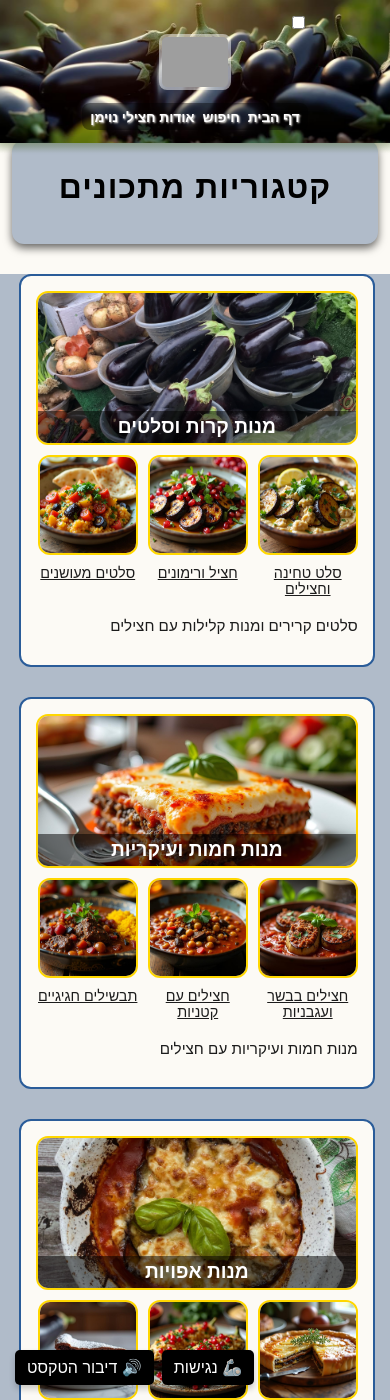
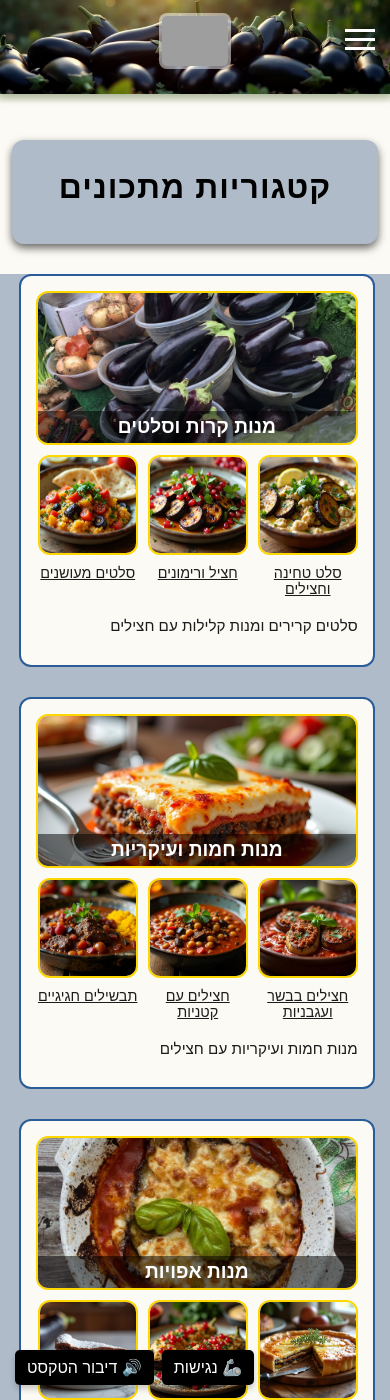
Before and after one commit to guynoyman63/eggplant-recipes-site, a Jekyll site: the page built from index.md, in a window 390 px wide and 1400 px high. Built offline with Jekyll 4.4.1, drawn with Linux system fonts in a browser that asks for light colours; grey boxes are pictures that could not be loaded.

Commit message:
Update main.scss

```diff
--- a/assets/css/main.scss
+++ b/assets/css/main.scss
@@ -206,6 +206,7 @@ body {
 /* ---------------------------------------------------------
    3) Header
    --------------------------------------------------------- */
+
 .site-header {
   position: fixed;
   top: 0;
@@ -249,12 +250,19 @@ body {
   }
 }
 
+.header-inner {
+  position: relative;
+  width: 100%;
+  display: flex;
+  align-items: center;
+  justify-content: center; /* שומר את הלוגו באמצע */
+}
+
 .site-logo {
   display: flex;
   justify-content: center;
   align-items: center;
   margin-bottom: 0.5rem;
-    position: relative;
   z-index: 2;
 
   img.logo-img {
@@ -288,7 +296,7 @@ body {
     @media (max-width: 768px) {
       gap: 0.8rem;
       padding: 0.3rem 0.8rem;
-        overflow-x: auto;
+      overflow-x: auto; /* במצב רוחב צר */
     }
   }
 
@@ -311,6 +319,71 @@ body {
   }
 }
 
+/* ---------------------------------------------------------
+   תוספת עבור תפריט המבורגר במובייל
+   --------------------------------------------------------- */
+
+/* הסתרת ה-checkbox עצמו בדסקטופ ובכלל */
+.nav-toggle {
+  display: none;
+}
+
+/* ברירת מחדל: מוסתר בדסקטופ, יוצג רק במובייל */
+.nav-toggle-label {
+  display: none;
+  cursor: pointer;
+
+  span {
+    display: block;
+    width: 30px;
+    height: 3px;
+    margin: 6px auto;
+    background-color: #fff;
+    transition: all 0.3s ease;
+  }
+}
+
+@media (max-width: 768px) {
+  .nav-toggle-label {
+    display: block;
+    position: absolute;
+    top: 10px;  /* מרווח מהחלק העליון */
+    right: 15px; /* מרווח מהצד */
+    z-index: 101;
+  }
+
+  /* הסתרת רשימת הניווט כברירת מחדל במובייל */
+  .site-nav ul {
+    display: none !important;
+    flex-direction: column;
+    gap: 1rem;
+    background: rgba(0, 0, 0, 0.8);
+    padding: 1rem;
+    border-radius: 8px;
+    position: absolute;
+    top: 70px;  /* מיקום התפריט מתחת ללוגו/כותרת */
+    right: 10px;
+    min-width: 150px;
+    z-index: 100;
+  }
+
+  /* הצגת התפריט כשה-checkbox מסומן */
+  /* חשוב: כאן משתמשים בסלקטור שרואה את .site-nav כ"אח" ל-input.nav-toggle */
+  .nav-toggle:checked ~ .site-nav ul {
+    display: flex !important;
+  }
+
+  /* אנימציה לפסי ההמבורגר כשהתפריט פתוח */
+  .nav-toggle:checked + .nav-toggle-label span:nth-child(1) {
+    transform: translateY(9px) rotate(45deg);
+  }
+  .nav-toggle:checked + .nav-toggle-label span:nth-child(2) {
+    opacity: 0;
+  }
+  .nav-toggle:checked + .nav-toggle-label span:nth-child(3) {
+    transform: translateY(-9px) rotate(-45deg);
+  }
+}
 
 /***********************************************************
   1) דף המתכון (recipe-page)
```
Lines whose indentation alone changed are shown as unchanged.
